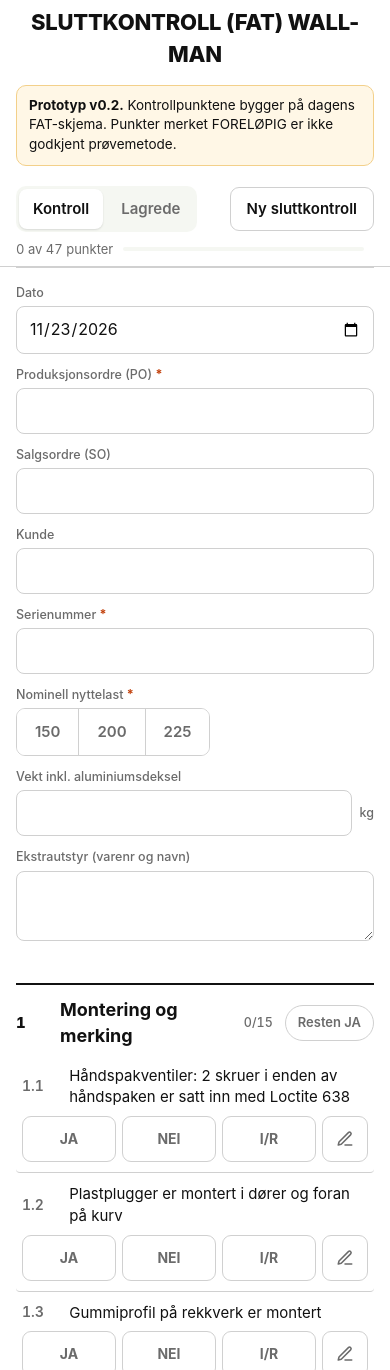
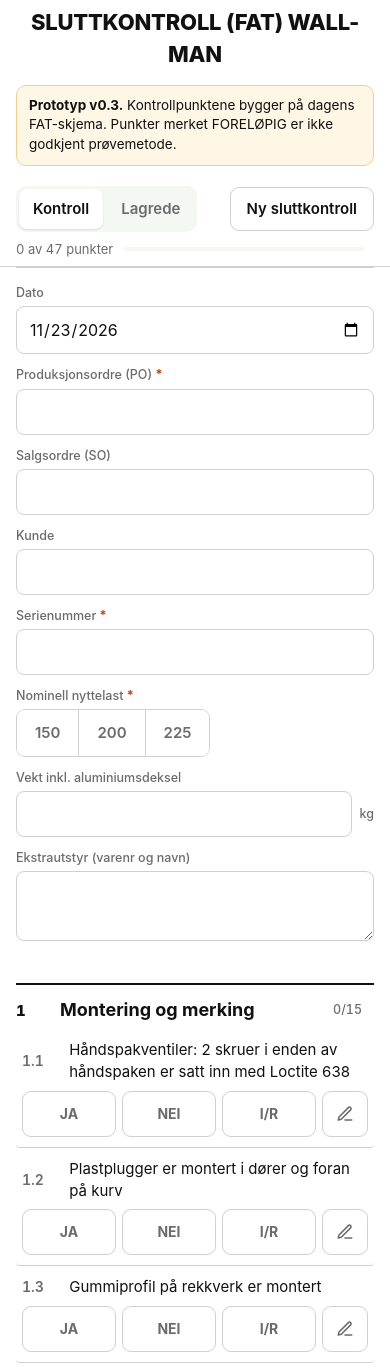
Before and after one commit to LasseReglo/reglo-fat, a plain HTML site: page index.html in a window 390 px wide. Shown: the part 64-1434 px from the top of the page. Drawn offline with nearby package versions, Linux system fonts and the light colour scheme.

Commit message:
v0.3: fjern «Resten JA», rett bredde på iPhone (signatur og dato)
Co-Authored-By: Claude Opus 5.5 <noreply@anthropic.com>
Claude-Session: https://claude.ai/code/session_01HSJtVyMQwrSX8V5RGrtFY1

```diff
--- a/app.js
+++ b/app.js
@@ -3,7 +3,7 @@
    Kontrollpunkter: FAT_WM_Norsk + endringer avtalt i ChatGPT-overlevering (belastningsprøver) + ID20-punkter (FORELØPIG). */
 'use strict';
 const CFG = window.WM_CONFIG || {};
-const SKJEMA = 'FAT WALL-MAN – digital prototyp v0.2 (23.11.2026) – IKKE GODKJENT SKJEMA';
+const SKJEMA = 'FAT WALL-MAN – digital prototyp v0.3 (23.11.2026) – IKKE GODKJENT SKJEMA';
 
 /* Elementtyper:
    photo:true        bilde påkrevd (minst ett) når punktet merkes JA
@@ -165,7 +165,7 @@ function itemHTML(it){
     <textarea class="cmt" data-comment="${it.nr}" rows="2" placeholder="${v.s==='nei'?'Beskriv avviket (påkrevd)':'Kommentar til '+it.nr}" ${showC?'':'hidden'}>${esc(v.c)}</textarea></div>`}
 function sectionHTML(sec){const na=!!state.na[sec.nr];
   return `<section class="sec${na?' is-na':''}${sec.prelim?' prelim':''}" data-sec="${sec.nr}"><header class="sec-h"><span class="sec-nr">${sec.nr}</span><h2>${sec.title}${sec.prelim?' <span class="tag pre">FORELØPIG</span>':''}</h2>
-    <span class="sec-count" data-count="${sec.nr}"></span><div class="sec-tools">${sec.optional?`<button type="button" class="chip na-toggle" aria-pressed="${na}">Ikke utført</button>`:''}${sec.bulk?'<button type="button" class="chip allok">Resten JA</button>':''}</div></header>
+    <span class="sec-count" data-count="${sec.nr}"></span><div class="sec-tools">${sec.optional?`<button type="button" class="chip na-toggle" aria-pressed="${na}">Ikke utført</button>`:''}</div></header>
     ${sec.note?`<p class="secnote">${esc(sec.note)}</p>`:''}
     <div class="sec-body">${sec.img?`<details class="ref"><summary>Vis illustrasjon for kontrollmål</summary><img src="${sec.img}" alt="Illustrasjon kontrollmål 223 mm"></details>`:''}${sec.items.map(itemHTML).join('')}</div></section>`}
 function sigHTML(n,title){const k='sig'+n;
--- a/index.html
+++ b/index.html
@@ -106,7 +106,7 @@ h1{text-align:center;font-size:clamp(22px,5vw,30px);font-weight:800;margin:10px
 .avvlist{background:var(--warn-bg);border-radius:8px;padding:10px 12px;font-size:14px}
 .avvlist b{color:var(--warn)}
 .sigbox{border:1px dashed #9a9a9a;border-radius:10px;position:relative;background:var(--bg)}
-#sig{display:block;width:100%;height:170px;touch-action:none}
+.sigbox canvas{display:block;width:100%;height:170px;touch-action:none}
 .sigbox .sigl{position:absolute;left:12px;bottom:8px;font-size:12px;color:var(--muted);pointer-events:none}
 .sigbox .sigclr{position:absolute;right:8px;top:8px}
 .sigline{position:absolute;left:12px;right:12px;bottom:28px;border-bottom:1px solid var(--line);pointer-events:none}
@@ -163,6 +163,15 @@ details.ref img{max-width:240px;width:100%;border:1px solid var(--line);border-r
 .problist ul{margin:6px 0 0;padding-left:18px}.problist .okt{color:var(--green-ink)}
 form.locked .st[aria-pressed="false"],form.locked .cbtn,form.locked .allok,form.locked .sigclr,form.locked .thdel,form.locked .pbtn{opacity:.35}
 @media (max-width:640px){.sigs{grid-template-columns:1fr}.xtra,.thumbs{grid-column:1/-1}}
+
+/* iPhone: hindre at dato-felt og signaturfelt blir bredere enn skjermen */
+html,body{overflow-x:hidden}
+.grid>*,.sigs>*,.sigcol,.concl>*{min-width:0}
+.f input[type="date"]{-webkit-appearance:none;appearance:none;display:block;min-width:0;max-width:100%;text-align:left;line-height:24px}
+.f input[type="date"]::-webkit-date-and-time-value{text-align:left}
+.concl .row>span{flex:1 1 14rem}
+@media (max-width:640px){.sigcol .grid{grid-template-columns:1fr 1fr}.sigcol .grid>label:last-child input{padding-inline:8px}}
+@media (max-width:380px){.sigcol .grid{grid-template-columns:1fr}}
 @media (prefers-reduced-motion:reduce){*{transition:none!important}}
 </style>
 </head>
@@ -173,7 +182,7 @@ form.locked .st[aria-pressed="false"],form.locked .cbtn,form.locked .allok,form.
     <div class="who" id="who"></div>
   </div>
   <h1>SLUTTKONTROLL (FAT) WALL-MAN</h1>
-  <div class="banner proto"><span><b>Prototyp v0.2.</b> Kontrollpunktene bygger på dagens FAT-skjema. Punkter merket FORELØPIG er ikke godkjent prøvemetode.</span></div>
+  <div class="banner proto"><span><b>Prototyp v0.3.</b> Kontrollpunktene bygger på dagens FAT-skjema. Punkter merket FORELØPIG er ikke godkjent prøvemetode.</span></div>
   <div class="banner" id="installTip" hidden><span>Legg appen på hjemskjermen: trykk <b>Del</b> og velg <b>Legg til på Hjem-skjerm</b>.</span><button class="chip" id="tipClose" type="button">OK</button></div>
   <div class="banner" id="offlineTip" hidden><span>Du er uten nett. Utfyllingen lagres på enheten og lastes opp når nettet er tilbake.</span></div>
 
--- a/sw.js
+++ b/sw.js
@@ -1,6 +1,6 @@
 // Service worker: gjør at appen åpner og kan fylles ut uten nett.
 // Øk VERSION når appen endres, så telefonene henter den nye versjonen.
-const VERSION = 'wm-fat-v2';
+const VERSION = 'wm-fat-v3';
 const SHELL = ['./', 'index.html', 'app.js', 'config.js', 'manifest.webmanifest', 'icons/icon-192.png', 'icons/icon-512.png', 'icons/apple-touch-icon.png', 'img/kontrollmal-223.png'];
 const LIBS = [
   'https://cdn.jsdelivr.net/npm/@azure/msal-browser@2.38.3/lib/msal-browser.min.js',
```
